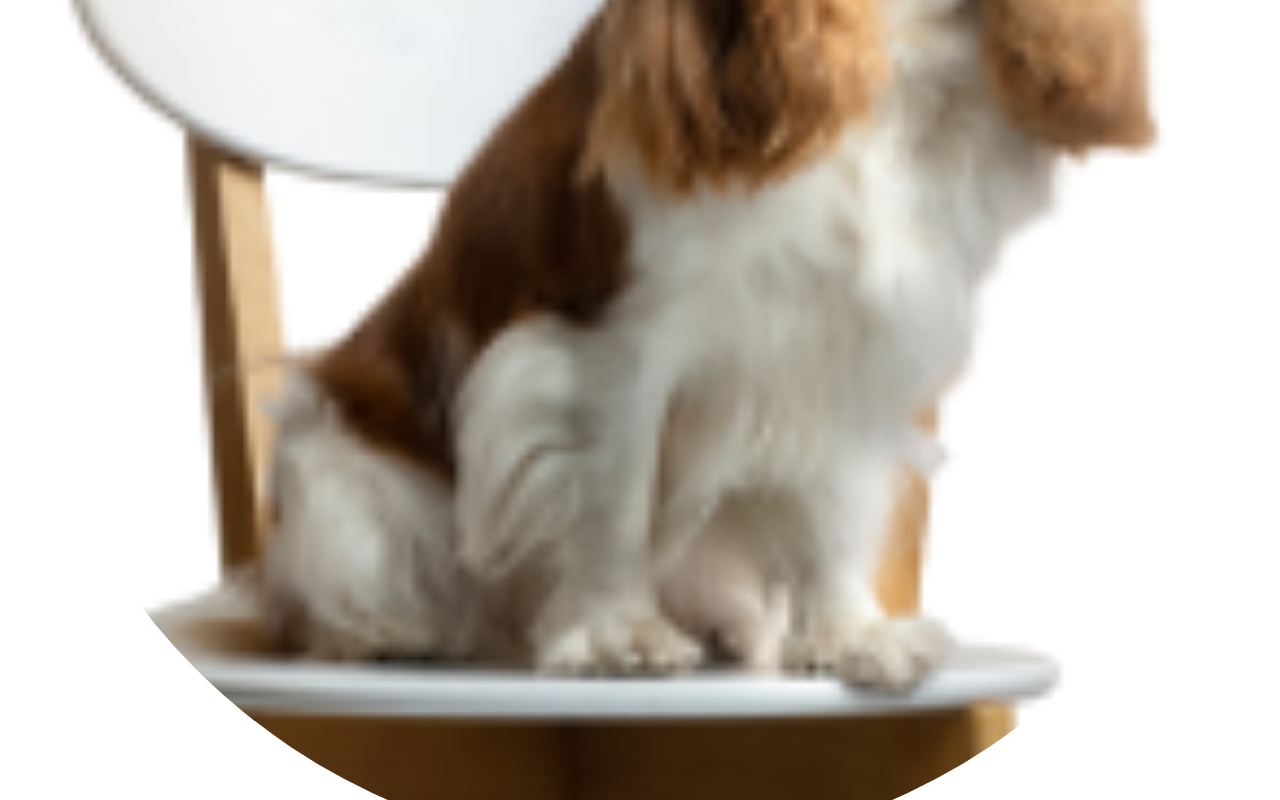
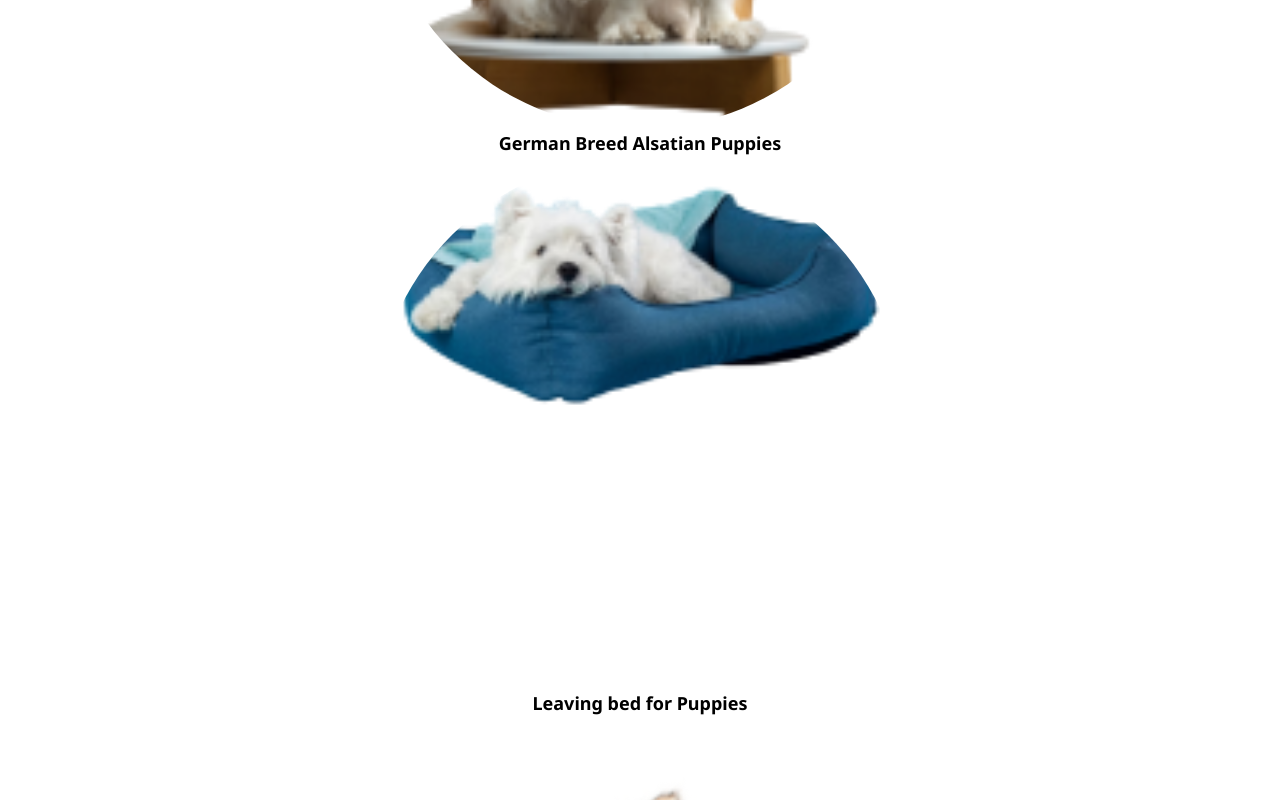
Before and after one commit to RifatBinBaccu9/PatShop-App, a Next.js app: page / in a window 1280 px wide. Shown: the part 1100-1900 px from the top of the page. Built offline with nearby package versions, Linux system fonts and the light colour scheme; a web font is replaced by a local one.

Commit message:
adout update

```diff
--- a/Components/About.tsx
+++ b/Components/About.tsx
@@ -13,29 +13,31 @@ const About = () => {
      <div className=''>
       <div className=' grid grid-cols-1 sm:grid-cols-2 md:grid-cols-3 xl:grid-cols-4 2xl:grid-cols-5 justify-items-center gap-14 2xl:gap-20 text-center mt-10'>
 
-        <div className=''>
+        <div className='w-[200px] mx-auto'>
           <div className=' bg-[#FADDD4] w-[200px] rounded-full relative overflow-hidden'>
           <Image src={'/cat-leg-center.png'} alt='cat-leg-center' width={32} height={32} className='w-full p-4 '/>
 
           <Image src={'/beautiful-pet-portrait-dog2.png'} alt='beautiful-per-portrait' width={100} height={100} className='w-full h-[200px] absolute top-0 left-0 p-6'/>
 
           </div>
-          <p className='text-lg font-bold font-noto mt-7'>German Breed </p>
+          <p className='text-lg font-bold font-noto mt-7'>German Breed
+          Alsatian  Puppies </p>
         </div>
 
 
-        <div className='  '>
+        <div className='w-[200px] mx-auto'>
           <div className='bg-[#FADDD4] w-[200px] rounded-full relative overflow-hidden'>
           <Image src={'/cat-leg-center.png'} alt='cat-leg-center' width={32} height={32} className='w-full p-4 '/>
 
           <Image src={'/image10.png'} alt='beautiful-per-portrait' width={100} height={100} className='w-full h-[200px] absolute top-0 left-0 p-6'/>
 
           </div>
-          <p className=' text-lg font-bold font-noto mt-7'>Leaving bed</p>
+          <p className=' text-lg font-bold font-noto mt-7'>Leaving bed
+          for Puppies</p>
         </div>
 
 
-        <div className='  '>
+        <div className='w-[200px] mx-auto'>
           <div className='bg-[#FADDD4] w-[200px] rounded-full relative overflow-hidden'>
           <Image src={'/cat-leg-center.png'} alt='cat-leg-center' width={32} height={32} className='w-full p-4 '/>
 
@@ -46,7 +48,7 @@ const About = () => {
         </div>
 
 
-        <div className='  '>
+        <div className='w-[200px] mx-auto'>
           <div className='bg-[#FADDD4] w-[200px] rounded-full relative overflow-hidden'>
           <Image src={'/cat-leg-center.png'} alt='cat-leg-center' width={32} height={32} className='w-full p-4 '/>
 
@@ -57,7 +59,7 @@ const About = () => {
         </div>
 
 
-        <div className='  '>
+        <div className='w-[200px] mx-auto'>
           <div className='bg-[#FADDD4] w-[200px] rounded-full relative overflow-hidden'>
           <Image src={'/cat-leg-center.png'} alt='cat-leg-center' width={100} height={100} className='w-full p-4 '/>
 
```
